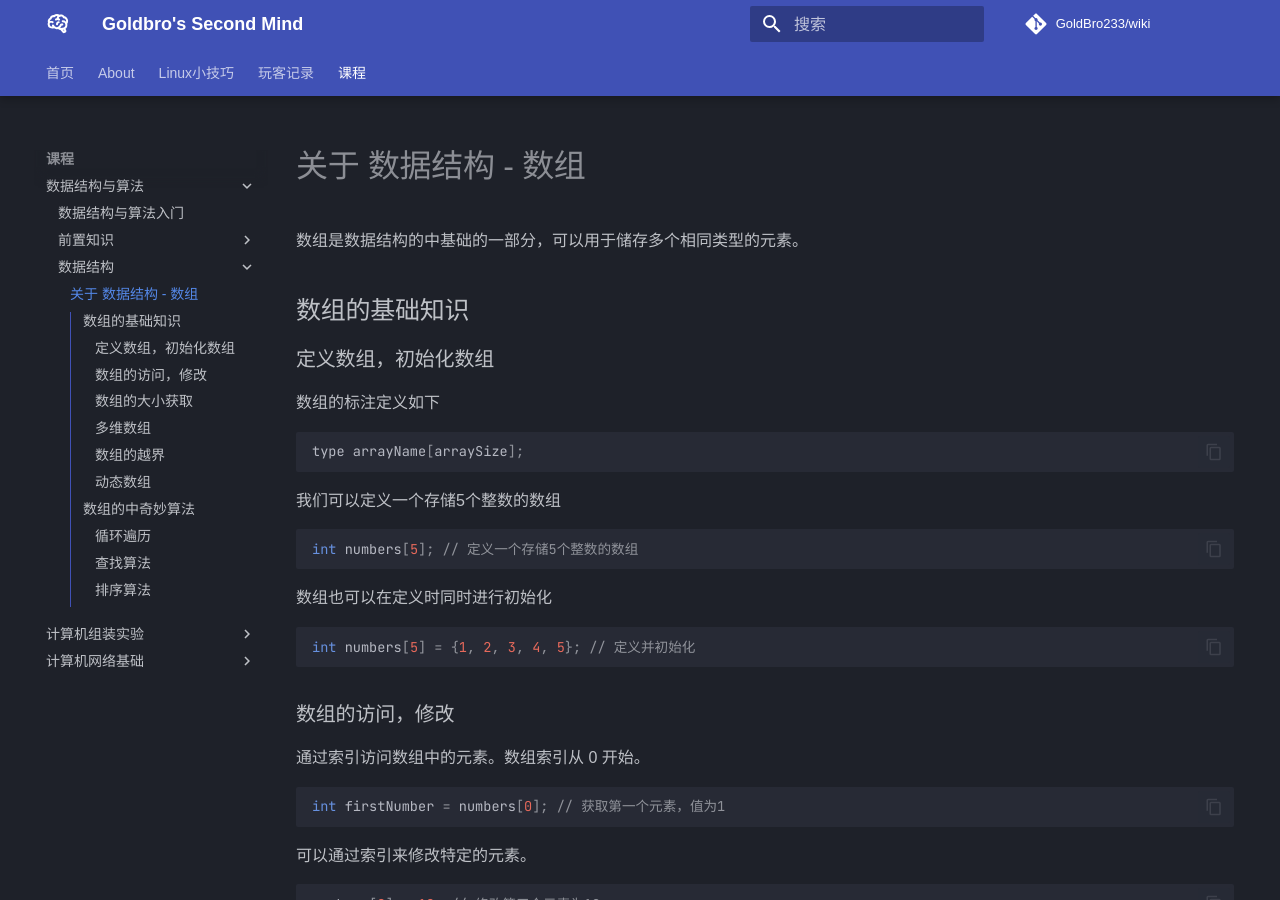
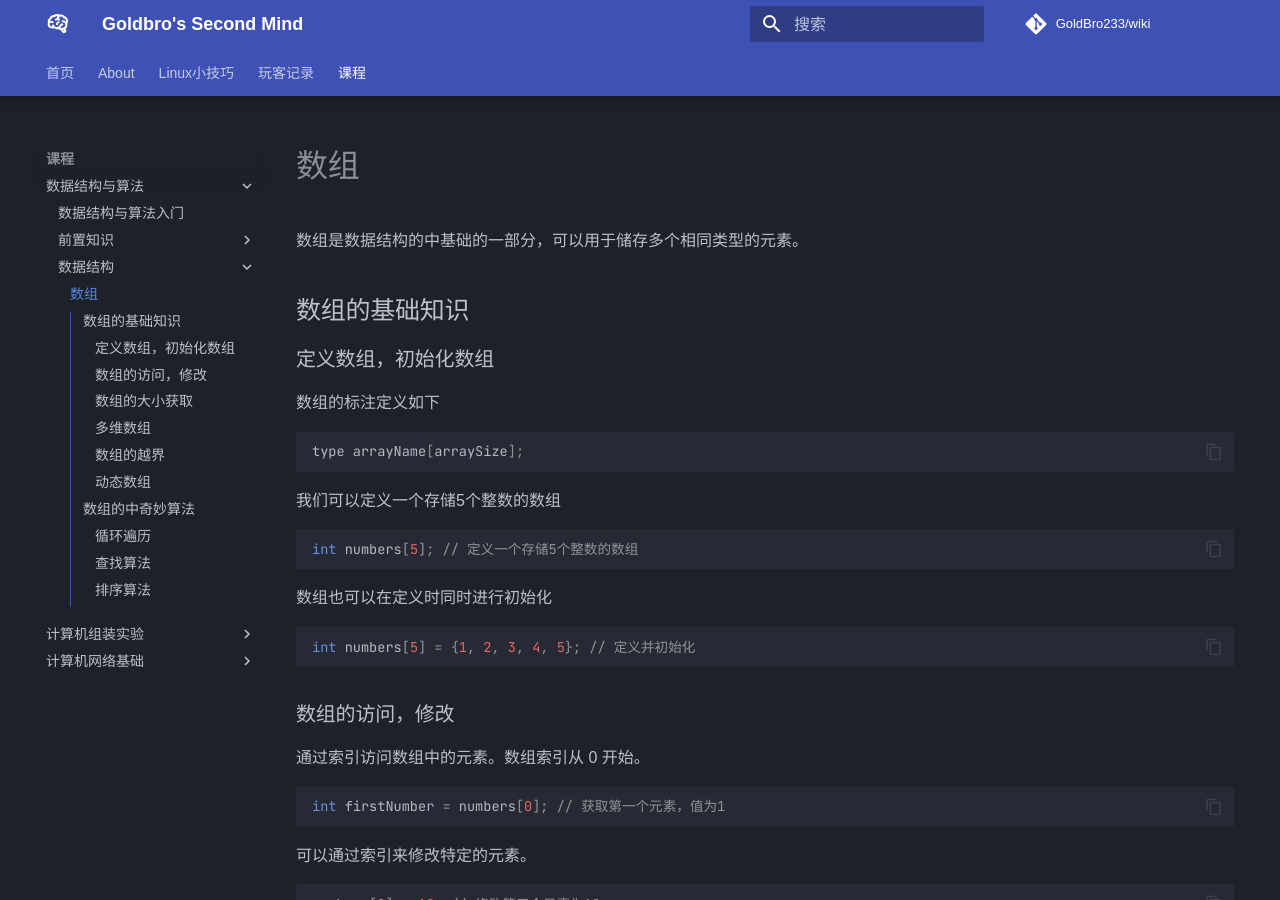
Before and after one commit to GoldBro233/wiki, an MkDocs documentation site: the page built from docs/课程/数据结构与算法/数据结构/数组.md, in a window 1280 px wide and 900 px high. Built offline with MkDocs 1.6.1 and Material for MkDocs 9.7.7, drawn with Linux system fonts in a browser that asks for light colours; comment, search, counter and statistics services are not loaded; a style sheet for code colours, icons or effects is not loaded.

Commit message:
👈 corrig: 修改了几个文档的标题

```diff
--- a/docs/课程/数据结构与算法/数据结构/数组.md
+++ b/docs/课程/数据结构与算法/数据结构/数组.md
@@ -1,4 +1,4 @@
-# 关于 数据结构 - 数组
+# 数组
 
 数组是数据结构的中基础的一部分，可以用于储存多个相同类型的元素。
 
```
Also changed, not shown: docs/课程/数据结构与算法/index.md (+2 -0 lines).
